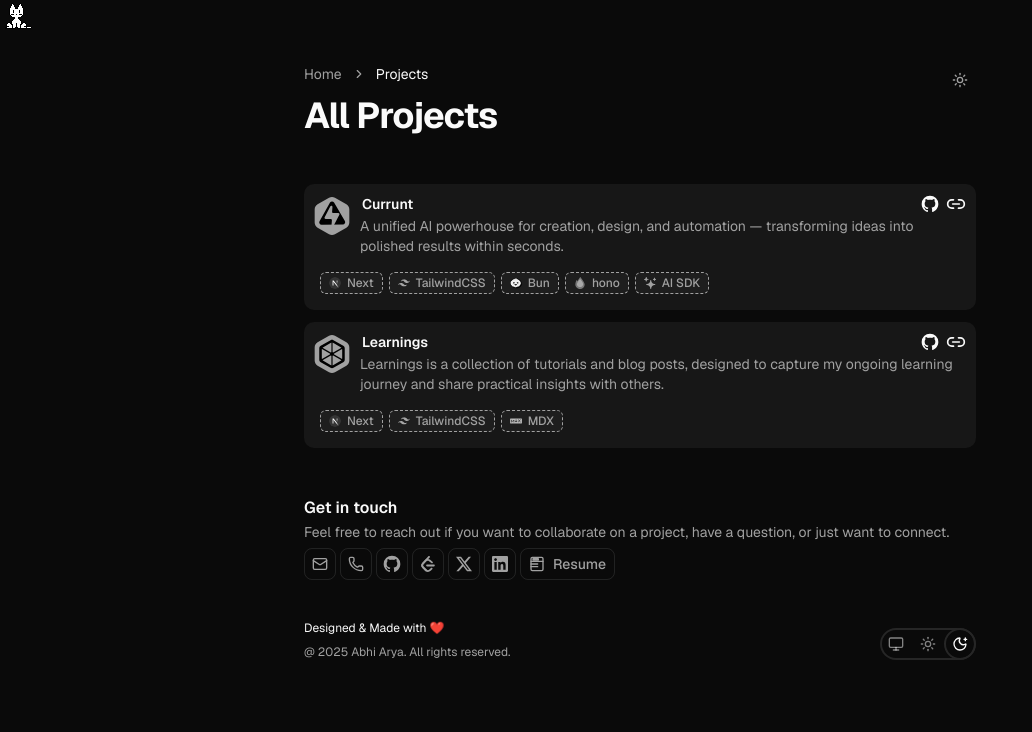
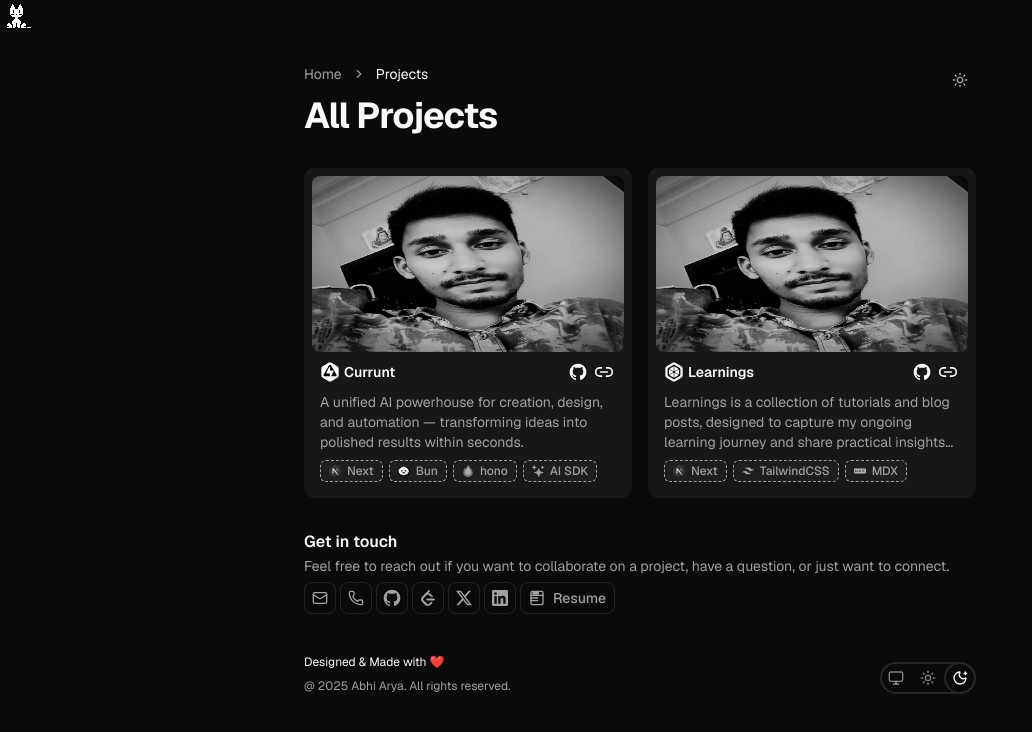
Before and after one commit to abhiaryain/abhiarya.in, a Next.js app: page /projects in a window 1280 px wide. Shown: the top 732 px of the page, without its empty margins (0-1032 px from the left). Built offline with nearby package versions, Linux system fonts and the light colour scheme.

Commit message:
experimenting with project section with grid

```diff
--- a/src/actions/get-github-activity.ts
+++ b/src/actions/get-github-activity.ts
@@ -26,9 +26,9 @@ query {
 
 function getLevel(count: number) {
   if (count === 0) return 0;
-  if (count <= 5) return 1;
-  if (count <= 10) return 2;
-  if (count <= 20) return 3;
+  if (count <= 3) return 1;
+  if (count <= 5) return 2;
+  if (count <= 8) return 3;
   return 4;
 }
 
--- a/src/app/projects/project-page.tsx
+++ b/src/app/projects/project-page.tsx
@@ -48,20 +48,23 @@ export function ProjectsPage() {
             All Projects
           </h1>
         </FadeItem>
-        <div className="space-y-3 py-4">
+
+        <div className="grid grid-cols-1 gap-4 md:grid-cols-2">
           {PROJECT_DATA.map((project) => (
             <ProjectCard
               key={project.name}
               name={project.name}
               description={project.description}
+              url={project.url}
               icon={project.icon}
-              url={project.url}
+              preview={project.preview}
+              links={project.links}
               tags={project.tags}
-              links={project.links}
               featured={project.featured}
             />
           ))}
         </div>
+
         <Contact />
         <Footer />
       </div>
--- a/src/components/projects/projects-card.tsx
+++ b/src/components/projects/projects-card.tsx
@@ -1,6 +1,7 @@
 "use client";
 
 import { track } from "@vercel/analytics";
+import Image from "next/image";
 import { icons } from "@/components/icons";
 import { TagList } from "@/components/tag-list/tag-list";
 import {
@@ -8,6 +9,7 @@ import {
   CardContent,
   CardDescription,
   CardFooter,
+  CardHeader,
   CardIcon,
   CardLayer,
   CardLayerGroup,
@@ -19,20 +21,27 @@ import type { Project } from "@/data/projects";
 
 export function ProjectCard({
   name,
+  description,
+  url,
   icon,
-  description,
+  preview,
   links,
-  url,
   tags,
 }: Project) {
   return (
-    <FadeItem>
+    <FadeItem className="space-y-4">
       <Card>
-        <CardContent>
-          <CardIcon
-            icon={icon}
-            className="mt-1 size-10 text-muted-foreground"
+        <CardHeader className="overflow-hidden rounded-md p-0">
+          <Image
+            src={preview}
+            width={64}
+            height={64}
+            alt={name}
+            className="aspect-video w-full shrink-0 transition-all group-hover:scale-105 group-hover:saturate-100 sm:saturate-0"
           />
+        </CardHeader>
+        <CardContent className="gap-0.5 px-2">
+          <CardIcon icon={icon} className="size-5" />
           <CardLayerGroup>
             <CardLayer>
               <CardTitle className="overflow-hidden">
@@ -62,14 +71,14 @@ export function ProjectCard({
                 })}
               </CardTitle>
             </CardLayer>
-            <CardLayer className="py-0">
-              <CardDescription className="line-clamp-2">
-                {description}
-              </CardDescription>
-            </CardLayer>
           </CardLayerGroup>
         </CardContent>
-        <CardFooter className="p-2">
+        <CardFooter className="p-2 pt-0">
+          <CardLayer>
+            <CardDescription className="line-clamp-3">
+              {description}
+            </CardDescription>
+          </CardLayer>
           <TagList tags={tags} project />
         </CardFooter>
       </Card>
--- a/src/components/projects/projects.tsx
+++ b/src/components/projects/projects.tsx
@@ -33,18 +33,21 @@ export function Projects() {
         </FadeItem>
       </SectionHeader>
       <SectionContent>
+        <div className="grid grid-cols-1 gap-4 md:grid-cols-2">
           {projects.map((project) => (
             <ProjectCard
               key={project.name}
               name={project.name}
               description={project.description}
+              url={project.url}
               icon={project.icon}
-            url={project.url}
+              preview={project.preview}
+              links={project.links}
               tags={project.tags}
-            links={project.links}
               featured={project.featured}
             />
           ))}
+        </div>
       </SectionContent>
     </Section>
   );
--- a/src/components/ui-custom/card.tsx
+++ b/src/components/ui-custom/card.tsx
@@ -45,7 +45,7 @@ export function CardContent({
   return (
     <div
       data-slot="card-content"
-      className={cn("flex flex-row gap-2", className)}
+      className={cn("flex flex-row items-center gap-2", className)}
       {...props}
     >
       {children}
--- a/src/data/projects.ts
+++ b/src/data/projects.ts
@@ -6,6 +6,7 @@ export type Project = {
   description: string;
   url: string;
   icon: Icons;
+  preview: string;
   links: Tag[];
   tags: readonly Tag[];
   featured: boolean;
@@ -18,6 +19,7 @@ export const PROJECT_DATA = [
       "A unified AI powerhouse for creation, design, and automation — transforming ideas into polished results within seconds.",
     url: "https://currunt.in",
     icon: "currunt",
+    preview: "/avatar.webp",
     links: [
       {
         name: "Github",
@@ -32,7 +34,6 @@ export const PROJECT_DATA = [
     ],
     tags: [
       { name: "Next", icon: "next", url: "https://nextjs.org" },
-      { name: "TailwindCSS", icon: "tailwind", url: "https://tailwindcss.com" },
       { name: "Bun", icon: "bun", url: "https://bun.sh" },
       { name: "hono", icon: "hono", url: "https://honojs.dev" },
       { name: "AI SDK", icon: "ai-sdk", url: "https://ai-sdk.dev" },
@@ -45,6 +46,7 @@ export const PROJECT_DATA = [
       "Learnings is a collection of tutorials and blog posts, designed to capture my ongoing learning journey and share practical insights with others.",
     url: "https://learnings.abhiarya.in",
     icon: "learnings",
+    preview: "/avatar.webp",
     links: [
       {
         name: "Github",
```
Lines whose indentation alone changed are shown as unchanged.
